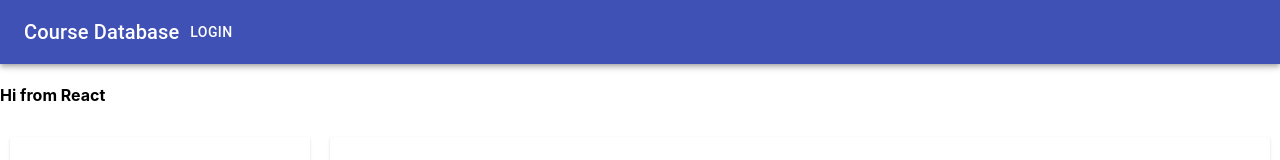
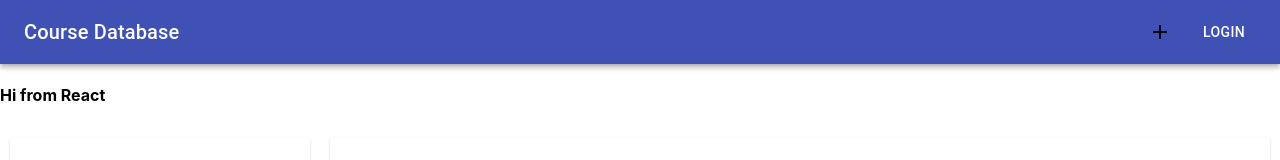
Before and after one commit to samuelbwambale/courses-APP, a React (Create React App) app: page / in a window 1280 px wide. Shown: the top 160 px of the page. Built offline with nearby package versions, Linux system fonts and the light colour scheme.

Commit message:
Add feature to add a ne course - add icon to add course - add a modal to enter new course details

```diff
--- a/package.json
+++ b/package.json
@@ -4,6 +4,7 @@
   "private": true,
   "dependencies": {
     "@material-ui/core": "^4.1.2",
+    "@material-ui/icons": "^4.2.1",
     "react": "^16.8.6",
     "react-dom": "^16.8.6",
     "react-scripts": "3.0.1"
--- a/src/App.js
+++ b/src/App.js
@@ -36,12 +36,26 @@ class App extends Component {
     }));
   };
 
+  handleCourseCreate = course => {
+    this.setState(({ courses }) => ({
+      courses: [
+        ...courses,
+        course
+      ]
+    }))
+
+  }
+
   render() {
     const courses = this.getCoursesByCategory();
     const { category, course } = this.state;
     return (
       <Fragment>
-        <Header />
+        <Header
+        categories={categories}
+        onCourseCreate={this.handleCourseCreate}
+
+        />
         <h4>Hi from React</h4>
         <Courses
           courses={courses}
--- /dev/null
+++ b/src/Components/Courses/Dialogs/Create.js
@@ -0,0 +1,142 @@
+import React, { Component, Fragment } from "react";
+import {
+  Dialog,
+  DialogTitle,
+  DialogContent,
+  DialogContentText,
+  DialogActions,
+  Button,
+  TextField,
+  FormControl,
+  InputLabel,
+  Select,
+  MenuItem
+} from "@material-ui/core";
+import AddIcon from "@material-ui/icons/Add";
+import { withStyles } from "@material-ui/styles";
+
+const styles = theme => ({
+  formControl: {
+    width: 500
+  }
+});
+
+export default withStyles(styles)(
+  class CreateDialog extends Component {
+    state = {
+      open: false,
+      course: {
+        title: "",
+        description: "",
+        categories: ""
+      }
+    };
+
+    handleToggle = () => {
+      this.setState({
+        open: !this.state.open
+      });
+    };
+
+    handleChange = name => ({ target: { value } }) => {
+      this.setState({
+        course: {
+          ...this.state.course,
+          [name]: value
+        }
+      });
+    };
+
+    handleSubmit = () => {
+      const { course } = this.state
+      this.props.onCreate({
+        ...course,
+        id: course.title.toLowerCase().replace(/ /g, '-')
+      })
+      this.setState({
+        open: false,
+        course: {
+          title: "",
+          description: "",
+          categories: ""
+        }
+      })
+    }
+
+    render() {
+      const {
+          open,
+          course: { title, description, categories }
+        } = this.state,
+        { classes, categories: categoriesInProps } = this.props;
+
+      return (
+        <Fragment>
+          <Button
+            variant="fab"
+            color="primary"
+            mini
+            onClick={this.handleToggle}
+          >
+            <AddIcon />
+          </Button>
+
+          <Dialog
+            open={open}
+            aria-labelledby="form-dialog-title"
+            onClose={this.handleToggle}
+          >
+            <DialogTitle id="form-dialog-title">
+              Create a New Course
+            </DialogTitle>
+            <DialogContent>
+              <DialogContentText>
+                Please fill out the form below.
+              </DialogContentText>
+              <form>
+                <TextField
+                  label="Title"
+                  value={title}
+                  onChange={this.handleChange("title")}
+                  margin="normal"
+                  className={classes.formControl}
+                />
+                <br />
+                <FormControl className={classes.formControl}>
+                  <InputLabel htmlFor="categories">Categories</InputLabel>
+                  <Select
+                    value={categories}
+                    onChange={this.handleChange("categories")}
+                  >
+                    {categoriesInProps.map(category => (
+                      <MenuItem key={category} value={category}>{category}</MenuItem>
+                    ))}
+                  </Select>
+                </FormControl>
+                <br />
+                <TextField
+                  multiline
+                  rows="4"
+                  label="Description"
+                  value={description}
+                  onChange={this.handleChange("description")}
+                  margin="normal"
+                  className={classes.formControl}
+                />
+              </form>
+            </DialogContent>
+            <DialogActions>
+              <Button
+              color="primary"
+              variant="raised"
+              onClick={this.handleSubmit}
+              >
+                Create
+              </Button>
+            </DialogActions>
+          </Dialog>
+        </Fragment>
+      );
+    }
+  }
+);
--- a/src/Components/Layouts/Header.js
+++ b/src/Components/Layouts/Header.js
@@ -1,13 +1,18 @@
 import React from "react";
 import { AppBar, Toolbar, Typography, Button } from "@material-ui/core";
+import CreateDialog from '../Courses/Dialogs/Create'
 
 // export default a function that is going to recieve props
-export default props => (
+export default ({ categories, onCourseCreate }) => (
   <AppBar position="static">
     <Toolbar>
-      <Typography variant="h6" color="inherit">
+      <Typography variant="h6" color="inherit" style={{flex : 1}}>
         Course Database
       </Typography>
+      <CreateDialog
+      categories={categories}
+      onCreate={onCourseCreate}
+      />
       <Button color="inherit">Login</Button>
     </Toolbar>
   </AppBar>
```
Also changed, not shown: 2 other files (tests, documents, lock files or other folders).
